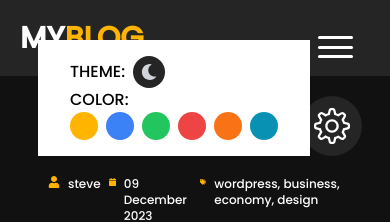
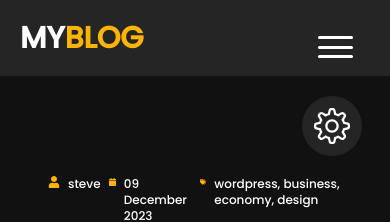
Before and after one commit to Mahdi-Alaee/My-Personal-Website, a React (Vite) app: page /blog/1 in a window 390 px wide. Shown: the top 222 px of the page. Built offline with nearby package versions, Linux system fonts and the light colour scheme.

Commit message:
ThemeMenu close and open handling

```diff
--- a/src/App.tsx
+++ b/src/App.tsx
@@ -8,6 +8,7 @@ import ThemeMenu from "./components/ThemeMenu";
 
 const App: React.FC = () => {
   const [isMenuOpen, setIsMenuOpen] = useState(false);
+  const [isThemeMenuOpen, setIsThemeMenuOpen] = useState(false);
   const router = useRoutes(routes);
   const location = useLocation();
 
@@ -32,10 +33,13 @@ const App: React.FC = () => {
       <MenuButton isMenuOpen={isMenuOpen} setIsMenuOpen={setIsMenuOpen} />
 
       {/* Theme Button */}
-      <ThemeButton />
+      <ThemeButton
+        isThemeMenuOpen={isThemeMenuOpen}
+        setIsThemeMenuOpen={setIsThemeMenuOpen}
+      />
 
       {/* Theme Menu */}
-      <ThemeMenu />
+      <ThemeMenu isThemeMenuOpen={isThemeMenuOpen} />
 
       {/* pages */}
       <div className="relative z-10">{router}</div>
--- a/src/components/ThemeButton.tsx
+++ b/src/components/ThemeButton.tsx
@@ -1,12 +1,28 @@
+import { GrClose } from "react-icons/gr";
 import { SlSettings } from "react-icons/sl";
 
-
-const ThemeButton: React.FC = () => {
-    return (
-        <button className="fixed top-24 right-7 z-50 dark:bg-darkBrown p-3 rounded-full duration-200 hover:bg-yellowColor lg:top-10 lg:right-8">
-            <SlSettings className="dark:text-white text-4xl lg:text-2xl" />
-        </button>
-    )
+interface ThemeButtonProps {
+  isThemeMenuOpen: boolean;
+  setIsThemeMenuOpen: React.Dispatch<React.SetStateAction<boolean>>;
 }
 
+const ThemeButton: React.FC<ThemeButtonProps> = ({
+  setIsThemeMenuOpen,
+  isThemeMenuOpen,
+}) => {
+  return (
+    <button
+      className="fixed top-24 right-7 z-50 dark:bg-darkBrown p-3 rounded-full
+        duration-200 hover:bg-yellowColor lg:top-10 lg:right-8"
+      onClick={() => setIsThemeMenuOpen((prev) => !prev)}
+    >
+      {isThemeMenuOpen ? (
+        <GrClose className="dark:text-white text-4xl lg:text-2xl" />
+      ) : (
+        <SlSettings className="dark:text-white text-4xl lg:text-2xl" />
+      )}
+    </button>
+  );
+};
+
 export default ThemeButton;
--- a/src/components/ThemeMenu.tsx
+++ b/src/components/ThemeMenu.tsx
@@ -1,8 +1,13 @@
 import { FaMoon } from "react-icons/fa";
 
-const ThemeMenu: React.FC = () => {
+interface ThemeMenuProps {
+  isThemeMenuOpen: boolean;
+}
+
+const ThemeMenu: React.FC<ThemeMenuProps> = ({isThemeMenuOpen}) => {
   return (
-    <div className="absolute top-10 right-20 bg-white text-black z-50 py-4 px-8">
+    <div className={`absolute top-10 bg-white text-black py-4 px-8 transition-all duration-300 z-50
+    ${isThemeMenuOpen ? 'opacity-100 right-20' : 'opacity-0 -right-72'}`}>
       {/* theme */}
       <section className="flex items-center gap-x-2">
         <span className="">THEME: </span>
```
